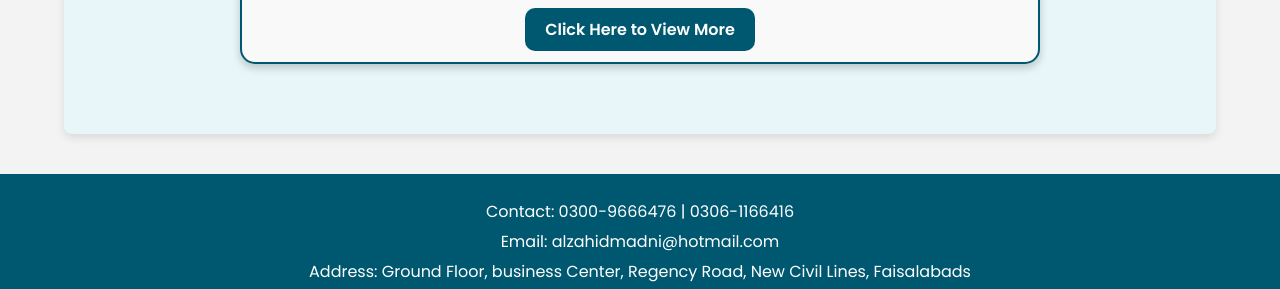
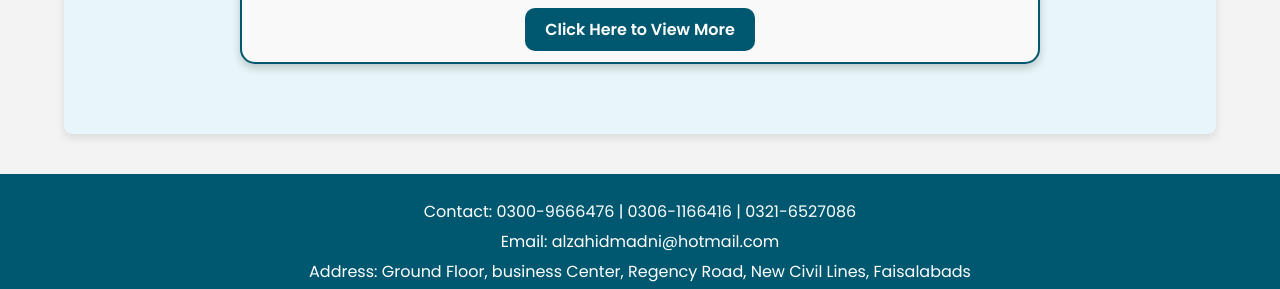
Before and after one commit to usmananwar12/AZM, a plain HTML site: page index.html in a window 1280 px wide. Shown: the part 637-926 px from the top of the page. Drawn offline with nearby package versions, Linux system fonts and the light colour scheme.

Commit message:
contact uptated

```diff
--- a/index.html
+++ b/index.html
@@ -158,7 +158,7 @@
     <footer>
         <div class="footer-container">
             <div class="footer-content">
-                <p>Contact: 0300-9666476 | 0306-1166416</p>
+                <p>Contact: 0300-9666476 | 0306-1166416 | 0321-6527086</p>
                 <p>Email: alzahidmadni@hotmail.com</p>
                 <p>Address: Ground Floor, business Center, Regency Road, New Civil Lines, Faisalabads</p>
                 <div class="social-icons">
```
